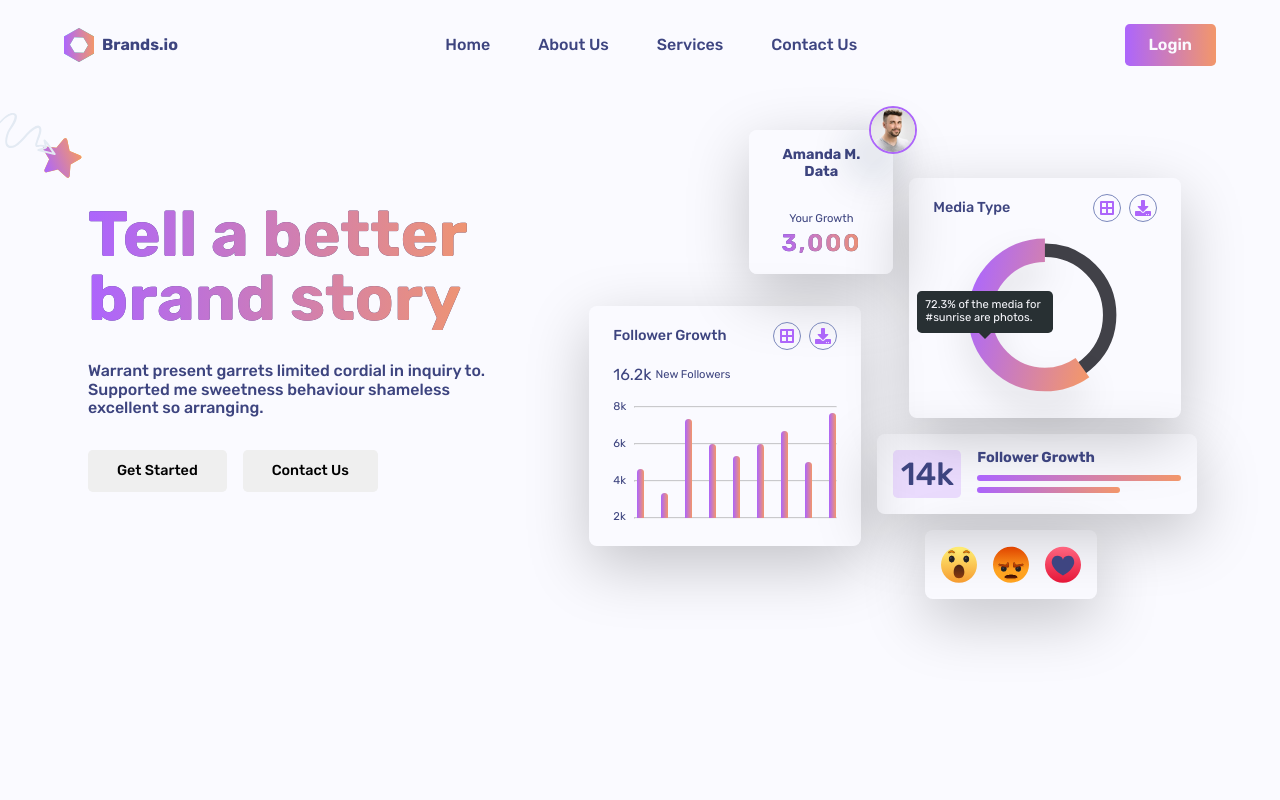
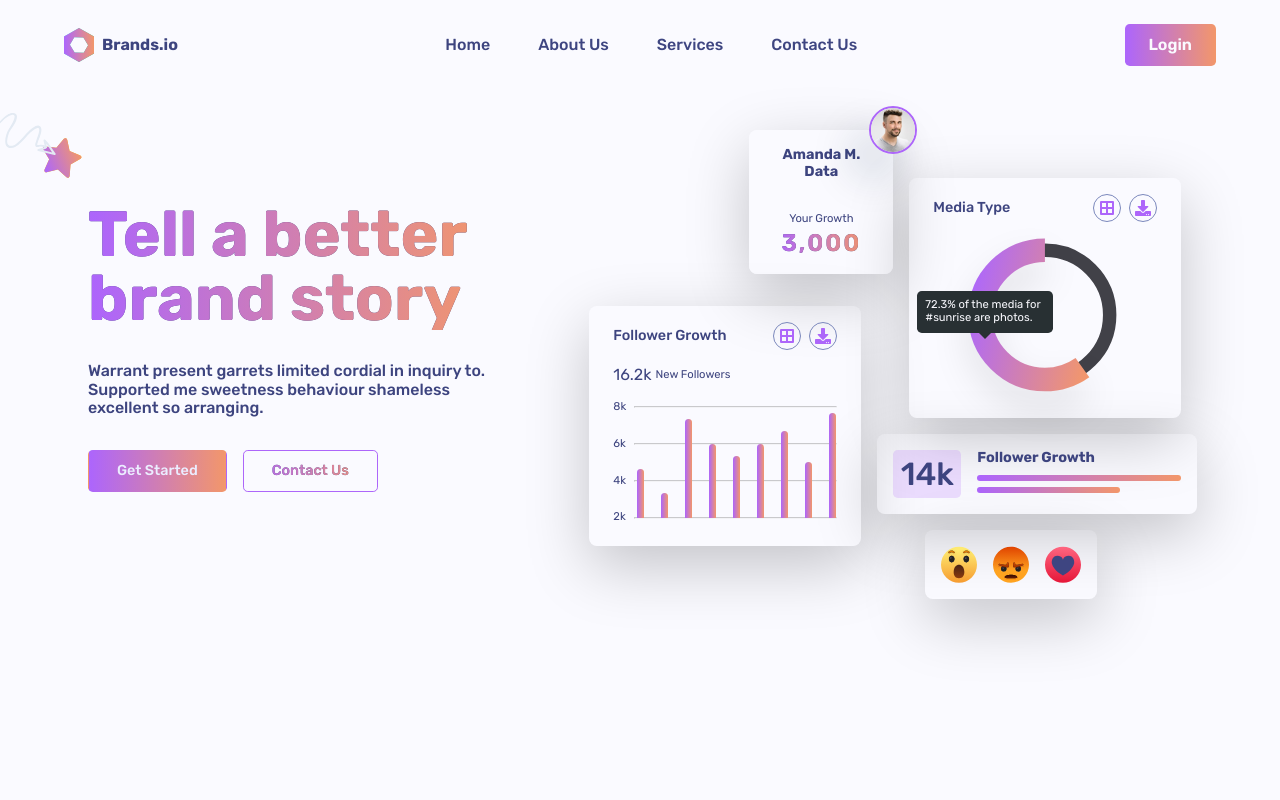
Before and after one commit to zeetaengrg/growth-agency-reactjs, a React (Vite) app: page / in a window 1280 px wide. Shown: the top 800 px of the page. Built offline with nearby package versions, Linux system fonts and the light colour scheme.

Commit message:
style: button markup styled accordingly

```diff
--- a/src/components/elements/HeroLeftColumn/HeroLeftColumn.scss
+++ b/src/components/elements/HeroLeftColumn/HeroLeftColumn.scss
@@ -18,41 +18,38 @@
 
   &__btn {
     display: inline-flex;
+    max-width: fit-content;
     gap: 1rem;
-    max-width: fit-content;
 
     .btn {
       padding: 0.75rem 1.75rem;
-      border: 1px solid transparent;
-      border-radius: 0.3rem;
       font-weight: a.$fw-medium;
       font-size: a.$fs-small;
+      border-radius: 0.3rem;
+      transition: a.$tr-primary;
       cursor: pointer;
     }
 
-    .btn__primary {
-      color: a.$secondary-clr;
+    .btn--primary {
+      color: a.$primary-clr-4;
       background: a.$bg-gradient;
-      transition: a.$tr-primary;
+      border: 1px solid transparent;
 
       &:hover {
-        background: a.$bg-gradient;
-        background-clip: text;
-        -webkit-background-clip: text;
-        -webkit-text-fill-color: transparent;
-        border: 1px solid hsla(269, 94%, 69%, 1);
+        filter: brightness(110%) contrast(1.1);
       }
     }
 
-    .btn__secondary {
-      border: 1px solid hsla(269, 94%, 69%, 1);
-      transition: a.$tr-primary;
+    .btn--secondary {
       color: a.$secondary-clr-1;
-      background: transparent;
+      border: 1px solid a.$primary-clr-3;
+      background: a.$bg-gradient;
+      background-clip: text;
+      -webkit-background-clip: text;
+      -webkit-text-fill-color: transparent;
 
       &:hover {
-        background: a.$bg-gradient;
-        color: a.$secondary-clr;
+        border: 1px solid a.$primary-clr;
       }
     }
   }
```
